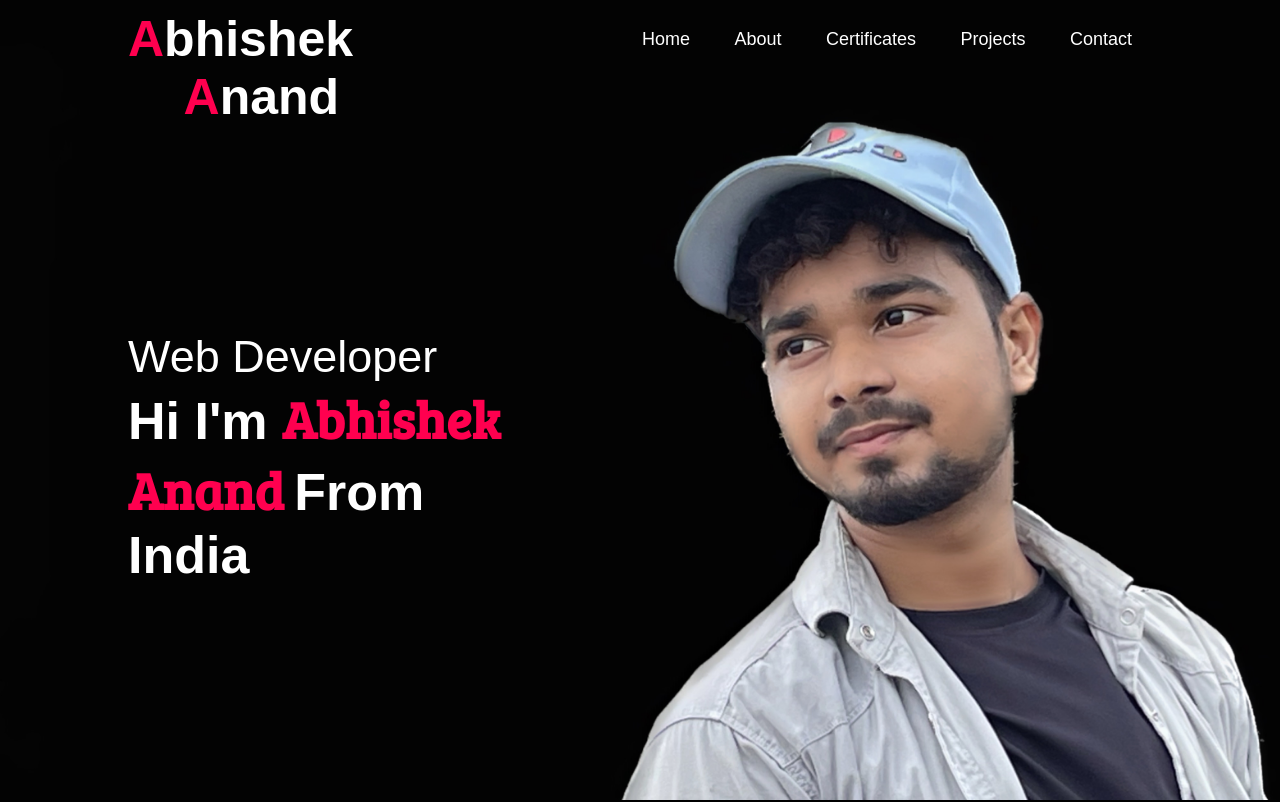
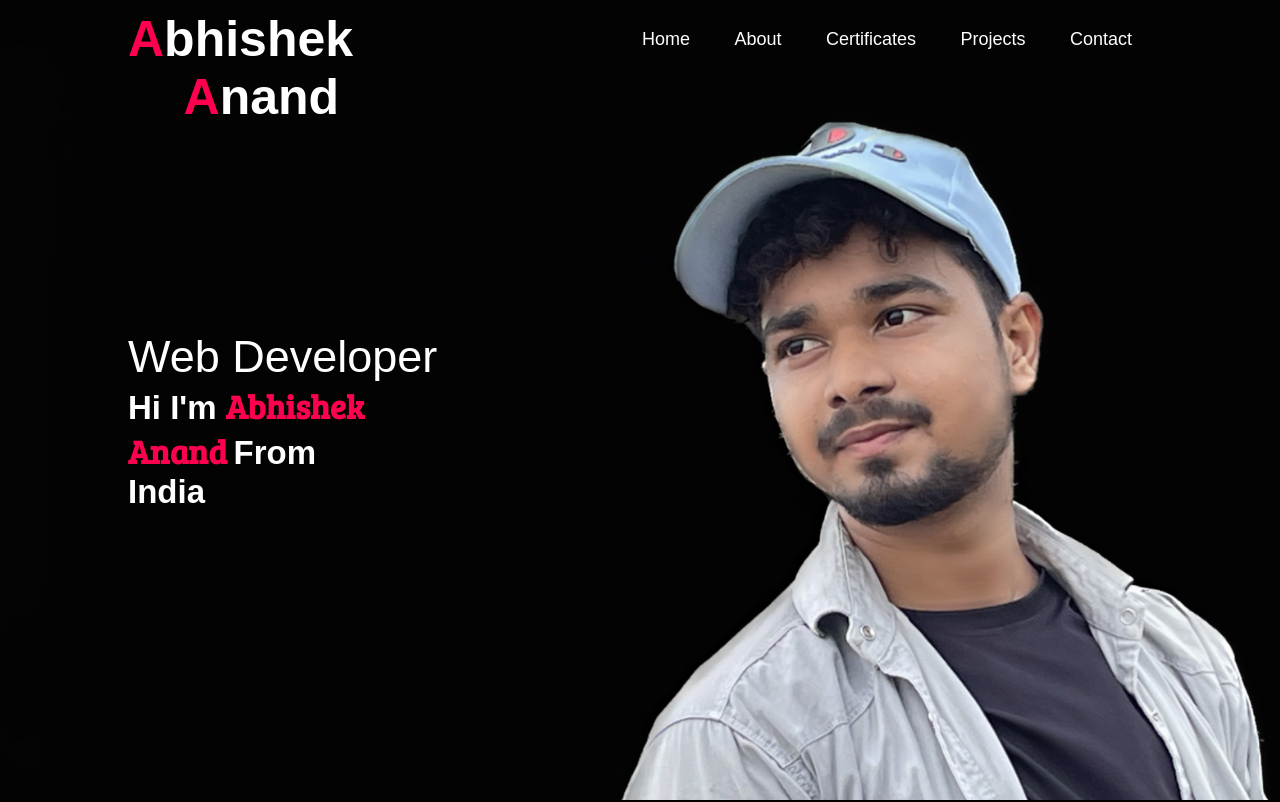
Before and after one commit to abhianand04/My-Portfolio, a plain HTML site: page index.html in a window 1280 px wide. Shown: the top 802 px of the page. Drawn offline with Linux system fonts and the light colour scheme; a web font is replaced by a local one.

Commit message:
Update style.css

```diff
--- a/style.css
+++ b/style.css
@@ -69,7 +69,7 @@ nav ul li a:hover::after{
     font-size: 45px;
 }
 .header-text h2{
-    font-size: 52px;
+    font-size: 33px;
 }
 .header-text{
     margin-top: 20%;
```
